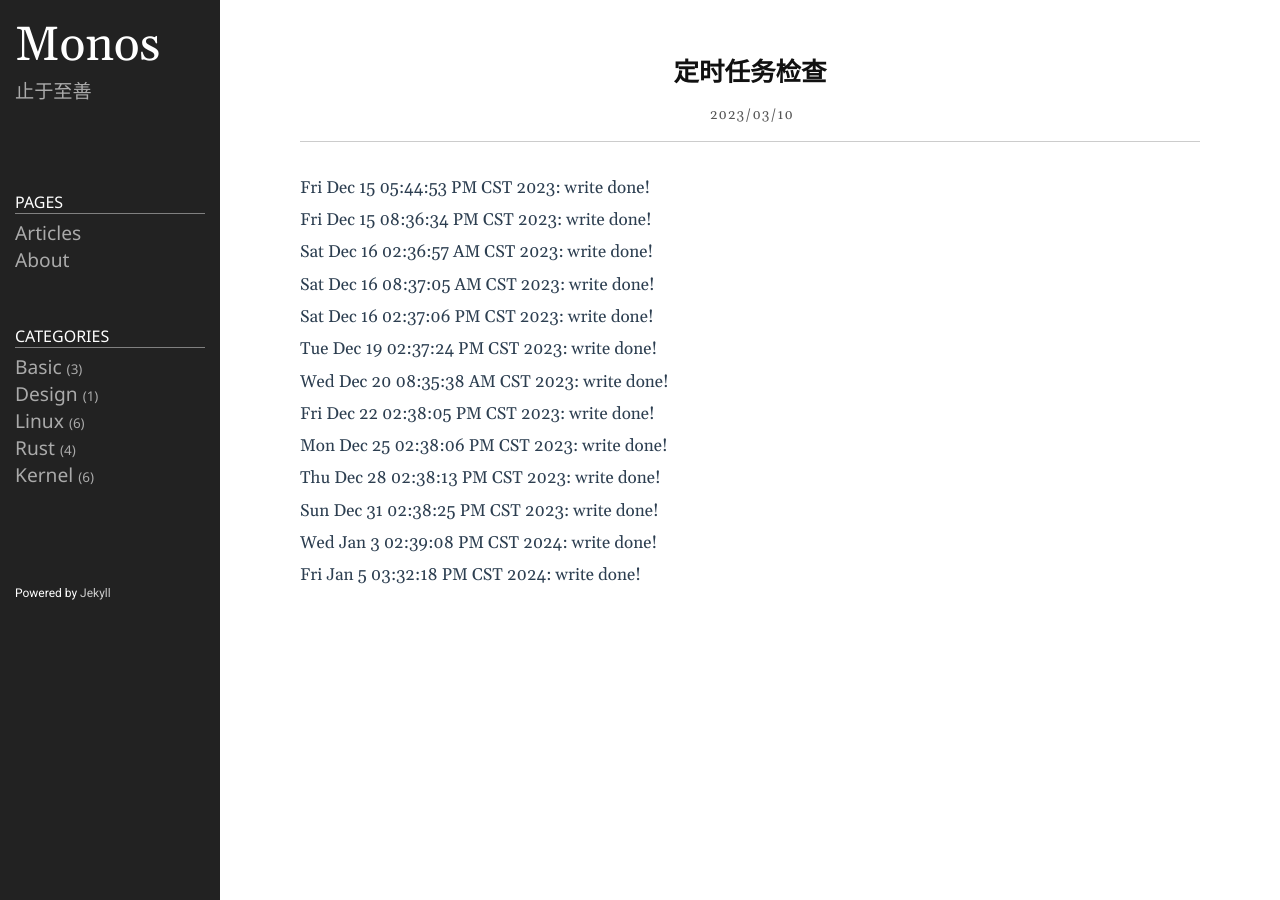
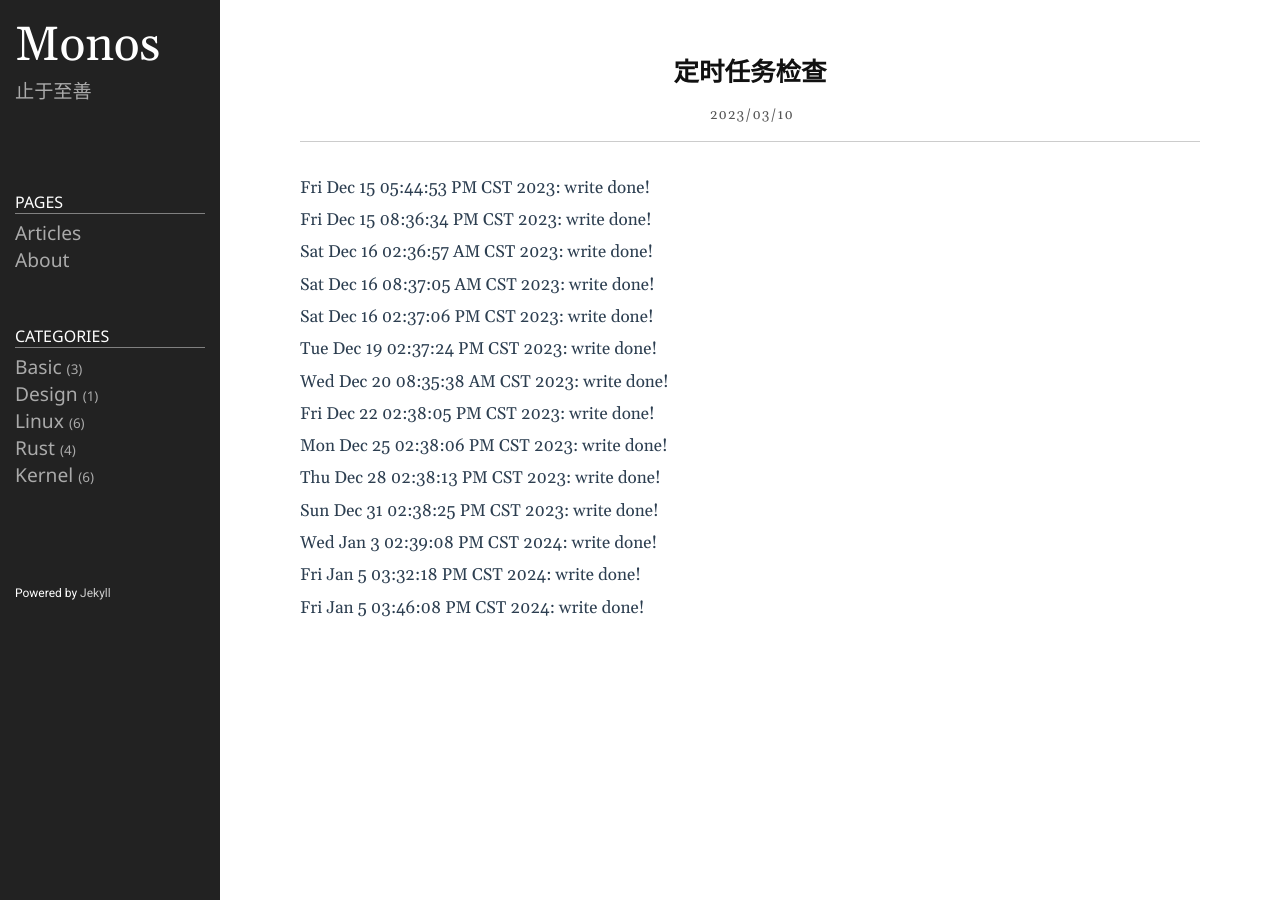
Before and after one commit to lclgo/lclgo.github.io, a Jekyll site: the page built from _posts/2023-03-10-weekly.md, in a window 1280 px wide. Built offline with Jekyll 4.4.1, drawn with Linux system fonts in a browser that asks for light colours.

Commit message:
timer check

```diff
--- a/_posts/2023-03-10-weekly.md
+++ b/_posts/2023-03-10-weekly.md
@@ -29,3 +29,5 @@ Sun Dec 31 02:38:25 PM CST 2023: write done!
 Wed Jan  3 02:39:08 PM CST 2024: write done!
 
 Fri Jan  5 03:32:18 PM CST 2024: write done!
+
+Fri Jan  5 03:46:08 PM CST 2024: write done!
```
